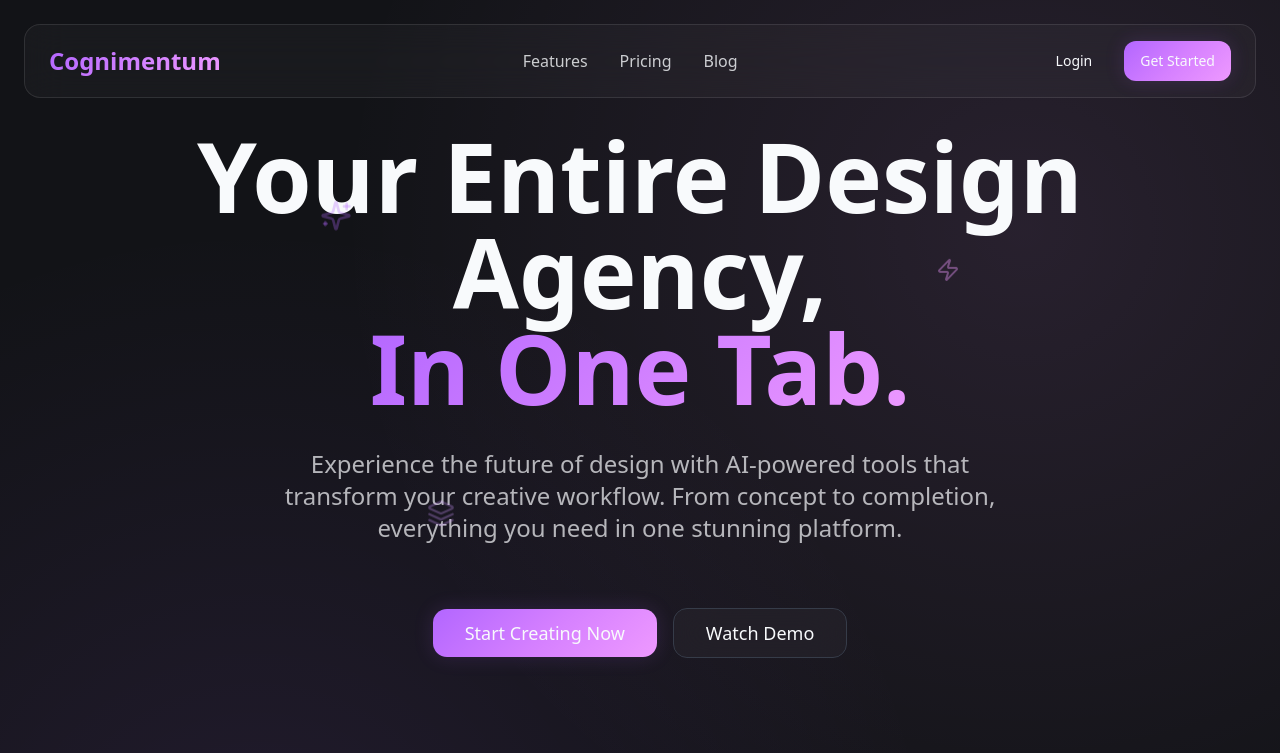
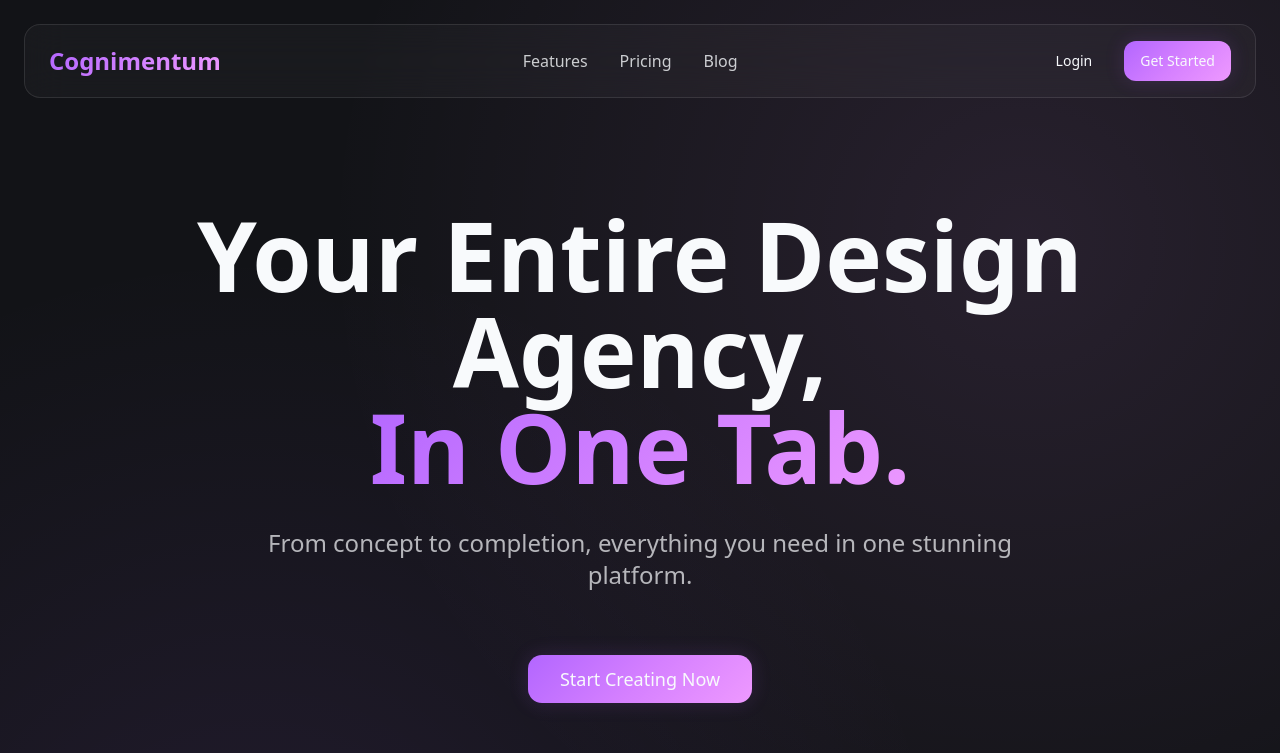
Before and after one commit to moxxum/cognimentum-purple-glaze-glow, a React (Vite) app: page / in a window 1280 px wide. Shown: the top 753 px of the page. Built offline with nearby package versions, Linux system fonts and the light colour scheme.

Commit message:
Fix hero section display issues
- Add margin to hero section.
- Update subtext.
- Remove "Watch Demo" button.
- Remove floating icons.

```diff
--- a/src/components/HeroSection.tsx
+++ b/src/components/HeroSection.tsx
@@ -3,15 +3,8 @@ import { Sparkles, Zap, Layers } from "lucide-react";
 
 export function HeroSection() {
   return (
-    <section className="min-h-screen flex items-center justify-center px-6 pt-32">
+    <section className="min-h-screen flex items-center justify-center px-6" style={{ marginTop: '25vh' }}>
       <div className="max-w-6xl mx-auto text-center">
-        {/* Floating Icons */}
-        <div className="absolute inset-0 overflow-hidden pointer-events-none">
-          <Sparkles className="absolute top-1/4 left-1/4 w-8 h-8 text-primary/30 animate-float" />
-          <Zap className="absolute top-1/3 right-1/4 w-6 h-6 text-gradient-end/40 animate-float" style={{ animationDelay: '2s' }} />
-          <Layers className="absolute bottom-1/3 left-1/3 w-7 h-7 text-primary-light/30 animate-float" style={{ animationDelay: '4s' }} />
-        </div>
-
         {/* Main Content */}
         <div className="space-y-8 animate-fade-in-up">
           {/* Headline */}
@@ -26,26 +19,18 @@ export function HeroSection() {
           {/* Subtext */}
           <div className="max-w-3xl mx-auto">
             <p className="text-xl md:text-2xl text-foreground/70 leading-relaxed">
-              Experience the future of design with AI-powered tools that transform your creative workflow.
               From concept to completion, everything you need in one stunning platform.
             </p>
           </div>
 
-          {/* CTA Buttons */}
-          <div className="flex flex-col sm:flex-row gap-4 justify-center items-center pt-8">
+          {/* CTA Button */}
+          <div className="flex justify-center items-center pt-8">
             <Button
               variant="gradient"
               size="lg"
               className="text-lg px-8 py-6"
             >
               Start Creating Now
-            </Button>
-            <Button
-              variant="glass"
-              size="lg"
-              className="text-lg px-8 py-6"
-            >
-              Watch Demo
             </Button>
           </div>
 
```
